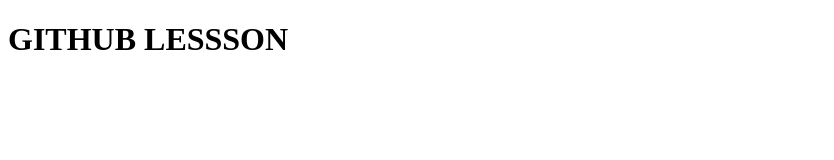
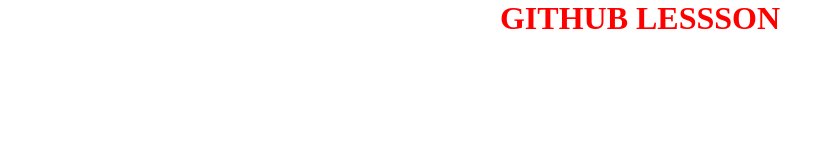
Before and after one commit to milliybro/css-lesson11, a plain HTML site: page index.html in a window 1280 px wide. Shown: the whole page, without its empty margins (0-834 px from the left). Drawn offline with Linux system fonts and the light colour scheme.

Commit message:
heading style

```diff
--- a/css/style.css
+++ b/css/style.css
@@ -0,0 +1,11 @@
+* {
+   margin: 0;
+   padding: 0;
+   box-sizing: border-box;
+}
+
+body h1 {
+   text-align: center;
+   color: red;
+
+}
--- a/index.html
+++ b/index.html
@@ -5,6 +5,7 @@
    <meta http-equiv="X-UA-Compatible" content="IE=edge">
    <meta name="viewport" content="width=device-width, initial-scale=1.0">
    <title>MilliyBro</title>
+   <link rel="stylesheet" href="css/style.css">
 </head>
 <body>
    <h1>GITHUB LESSSON</h1>
```
